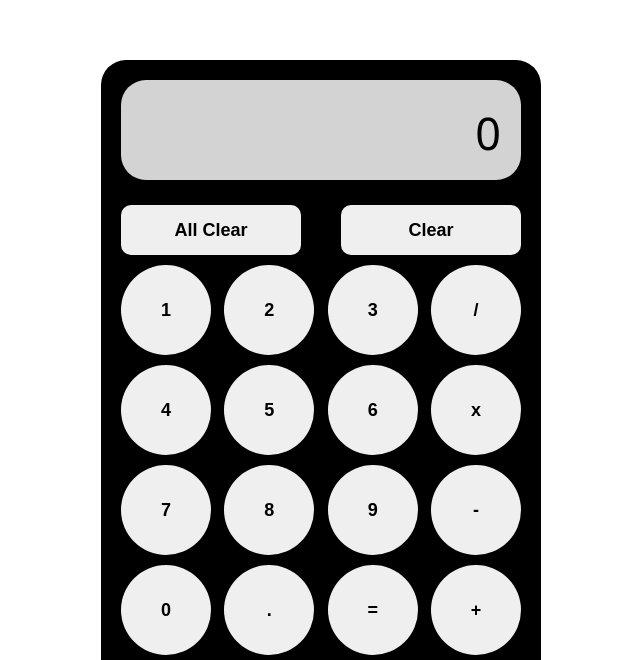
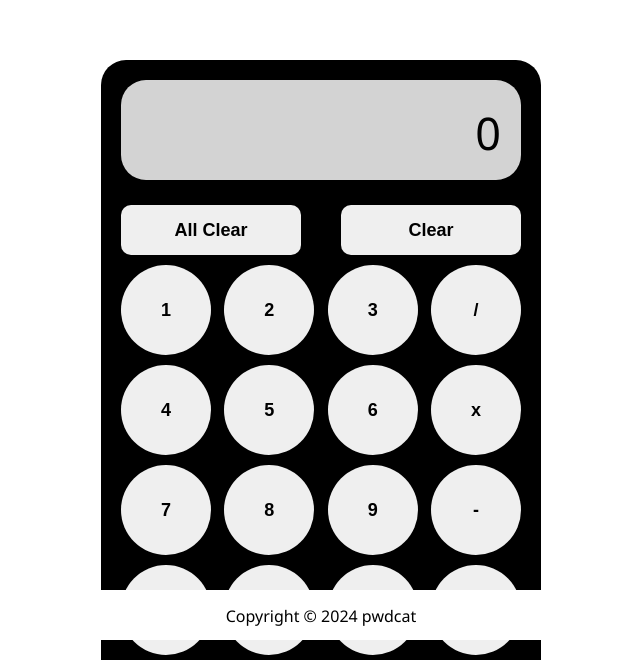
Before and after one commit to pwdcat/calculator, a plain HTML site: page index.html in a window 1280 px wide. Shown: the part 140-800 px from the top of the page, without its empty margins (319-959 px from the left). Drawn offline with Linux system fonts and the light colour scheme.

Commit message:
Add footer

```diff
--- a/css/style.css
+++ b/css/style.css
@@ -49,7 +49,16 @@ button{
 #result{
     font-size: 45px;
 }
-
+#footer{
+    position: fixed;
+    width: 100%;
+    height: 50px;
+    bottom: 20px;
+    text-align: center;
+    padding: 15px;
+    box-sizing: border-box;
+    background-color: rgb(255, 255, 255);
+}
 .clear{
     width: 180px;
     height: 50px;
--- a/index.html
+++ b/index.html
@@ -43,6 +43,7 @@
             </div>
         </div>
     </div>
+    <div id="footer">Copyright © 2024 pwdcat</div>
     <script src="js/main.js"></script>
 </body>
 </html>
--- a/js/main.js
+++ b/js/main.js
@@ -156,3 +156,5 @@ function clear(){
     operator = '';
     cleared = true;
 }
+
+document.getElementById("footer").textContent = "Copyright © " + new Date().getFullYear() + " pwdcat";
```
